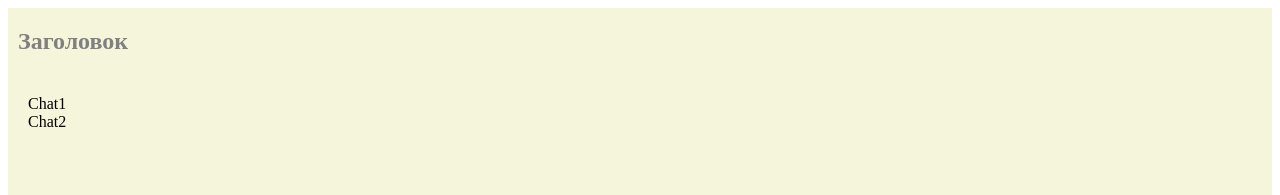
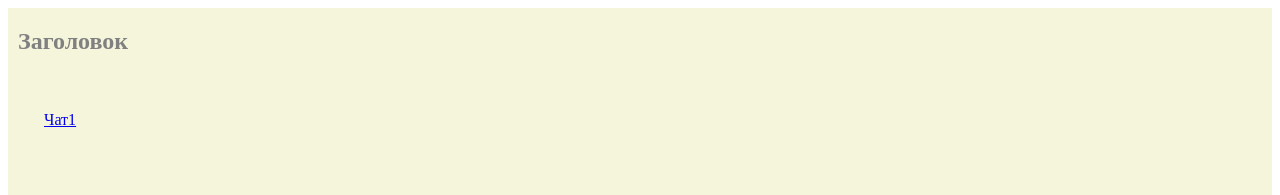
Before and after one commit to SergeyShashin/react151223, a React app: page / in a window 1280 px wide. Shown: the top 195 px of the page. Built offline with nearby package versions, Linux system fonts and the light colour scheme.

Commit message:
React 151223 lesson4 start.

```diff
--- a/package.json
+++ b/package.json
@@ -34,6 +34,7 @@
     "classnames": "^2.3.2",
     "prop-types": "^15.8.1",
     "react": "^18.2.0",
-    "react-dom": "^18.2.0"
+    "react-dom": "^18.2.0",
+    "react-router-dom": "^6.21.1"
   }
 }
--- a/src/components/ChatsList/ChatsList.jsx
+++ b/src/components/ChatsList/ChatsList.jsx
@@ -1,6 +1,12 @@
 import './ChatsList.scss';
 
 import React, { Component } from 'react';
+
+import List from '@mui/material/List';
+import ListItem from '@mui/material/ListItem';
+import ListItemText from '@mui/material/ListItemText';
+import { Link } from 'react-router-dom';
+
 
 
 export class ChatsList extends Component {
@@ -14,8 +20,16 @@ export class ChatsList extends Component {
 
     return (
       <div className='chatsList'>
-        <div>Chat1</div>
-        <div>Chat2</div>
+        {/* <div>Chat1</div> */}
+        {/* <div>Chat2</div> */}
+        <List>
+          <ListItem>
+            {/* <ListItemText primmary="Chat 1"> */}
+              <Link to="/chats/1">Чат1 </Link>
+            {/* </ListItemText> */}
+          </ListItem>
+
+        </List>
 
       </div >
     );
--- a/src/components/Messenger/Messenger.jsx
+++ b/src/components/Messenger/Messenger.jsx
@@ -50,11 +50,12 @@ export class Messenger extends Component {
 
   render() {
     let { messages } = this.state;
+    console.log(this.props);
 
     return (
       <div>
         <h2>Заголовок</h2>
-        <Layout messages={messages} handleMessageSend={this.handleMessageSend}/>
+        <Layout messages={messages} handleMessageSend={this.handleMessageSend} />
       </div>
     );
 
--- a/src/index.jsx
+++ b/src/index.jsx
@@ -2,10 +2,18 @@
 import React from 'react';
 // import ReactDom from 'react-dom';
 import ReactDom from 'react-dom/client';
+// import { BrowserRouter, Switch, Route } from 'react-router-dom';
+import {
+  createBrowserRouter,
+  RouterProvider,
+} from "react-router-dom";
+
 // import { App } from 'components/App';
 import { Messenger } from 'components/Messenger';
+import { AboutPage } from 'pages/AboutPage';
 
 import './assets/global.css';
+// import { routes } from './routes';
 
 // console.log('Hi react!');
 
@@ -31,4 +39,32 @@ import './assets/global.css';
 // );
 
 // ReactDom.createRoot(document.getElementById('root')).render(<App />);
-ReactDom.createRoot(document.getElementById('root')).render(<Messenger />);
+
+const router = createBrowserRouter([
+  {
+    path: "/",
+    element: <Messenger />,
+  },
+  {
+    path: '/about',
+    element: <AboutPage/>
+  },
+  {
+    path: '/chats/:id',
+    element: <Messenger/>
+  }
+]);
+
+ReactDom.createRoot(document.getElementById('root')).render(
+  <React.StrictMode>
+    <RouterProvider router={router} />
+  </React.StrictMode>
+);
+
+{/* <Messenger path='/' /> */ }
+
+{/* <BrowserRouter>
+    <Switch>
+
+    </Switch>
+  </BrowserRouter> */}
--- /dev/null
+++ b/src/pages/AboutPage.jsx
@@ -0,0 +1,6 @@
+export function AboutPage() {
+
+  return (
+    <div>AboutPage</div>
+  );
+}
--- /dev/null
+++ b/src/routes.js
@@ -0,0 +1,18 @@
+import { Messenger } from 'components/Messenger';
+import { AboutPage } from 'pages/AboutPage';
+
+export const routes = [
+  {
+    path: '/',
+    element: <Messenger/>
+  },
+  {
+    path: '/about',
+    element: <AboutPage/>
+  },
+  {
+    path: '/chats/:id',
+    element: <Messenger/>
+  }
+
+]
--- a/webpack.config.js
+++ b/webpack.config.js
@@ -12,6 +12,7 @@ module.exports = {
     extensions: ['.js', '.jsx'],
     alias: {
       components: path.resolve(__dirname, 'src', 'components'),
+      pages: path.resolve(__dirname, 'src', 'pages'),
       assets: path.resolve(__dirname, 'src', 'assets')
     },
   },
```
Also changed, not shown: 1 other file (tests, documents, lock files or other folders).
